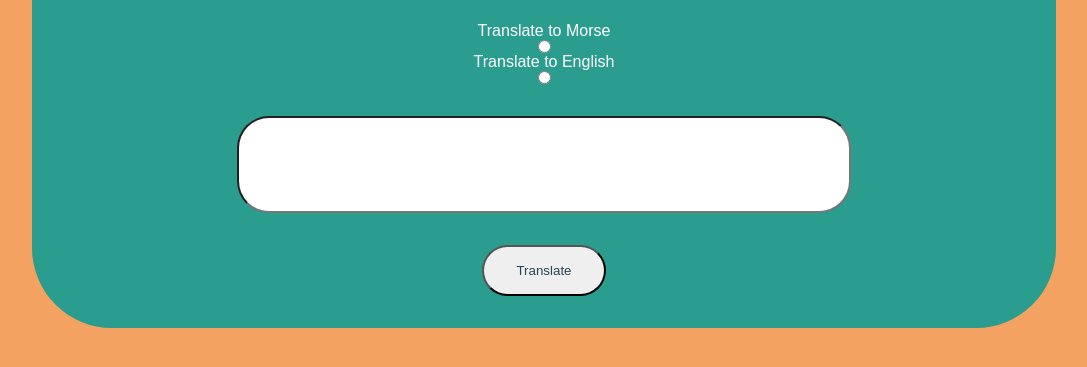
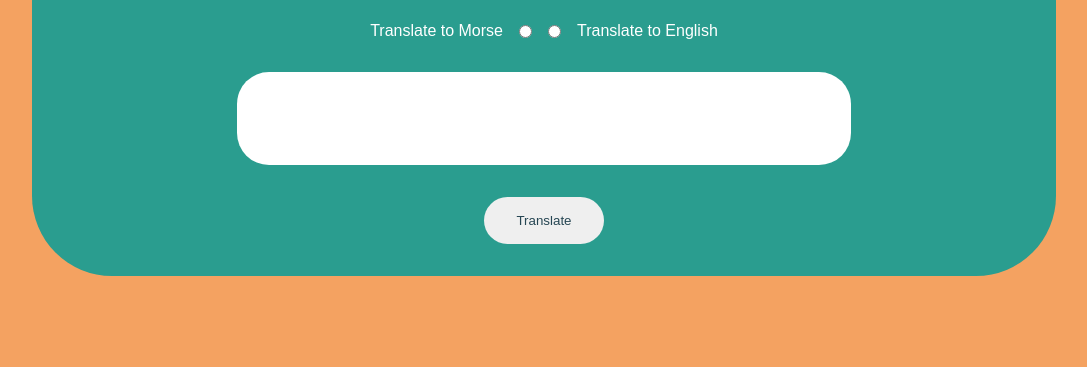
Before and after one commit to joebrentnall25/morse-translator, a website with bundled scripts: page index.html in a window 1280 px wide. Shown: the part 159-526 px from the top of the page, without its empty margins (96-1183 px from the left). Built offline with nearby package versions, Linux system fonts and the light colour scheme.

Commit message:
finished styles for main translator

```diff
--- a/assets/styles/pages/index.scss
+++ b/assets/styles/pages/index.scss
@@ -26,12 +26,21 @@ body {
                 margin: 2rem 0;
                 border-radius: 2rem;
                 color: $dark;
+                border: none;
             }
             #form__translate-btn {
                 margin-bottom: 2rem;
                 padding: 1rem 2rem;
                 border-radius: 2rem;
                 color: $dark;
+                border: none;
+            }
+            .form__radio-container {
+                display: flex;
+                flex-direction: row;
+                justify-content: center;
+                align-items: center;
+                gap: 1rem;
             }
         }
     }
--- a/index.html
+++ b/index.html
@@ -11,10 +11,13 @@
     <div class="form__container">
         <form class="form__content"" action="">
             <h1>Morse Translator</h1>
-            <label for="toMorse" id="form__translate--toMorse">Translate to Morse</label>
-            <input type="radio" name="translateTo" id="form__toMorse" value="toMorse">
-            <label for="form__toEnglish">Translate to English</label>
-            <input type="radio" id="form__translate--toEnglish" name="translateTo" id="toEnglish" value="toEnglish">
+            <div class="form__radio-container">
+                <label for="toMorse" id="form__translate--toMorse">Translate to Morse</label>
+                <input type="radio" name="translateTo" id="form__toMorse" value="toMorse">
+                <input type="radio" id="form__translate--toEnglish" name="translateTo" id="toEnglish" value="toEnglish">
+                <label for="form__toEnglish">Translate to English</label>
+
+            </div>
             <input type="text" id="form__translate-input" name="text">
             <button type="button" id="form__translate-btn" class="">Translate</button>
         </form>
```
Also changed, not shown: assets/styles/pages/index.css, style.css.
